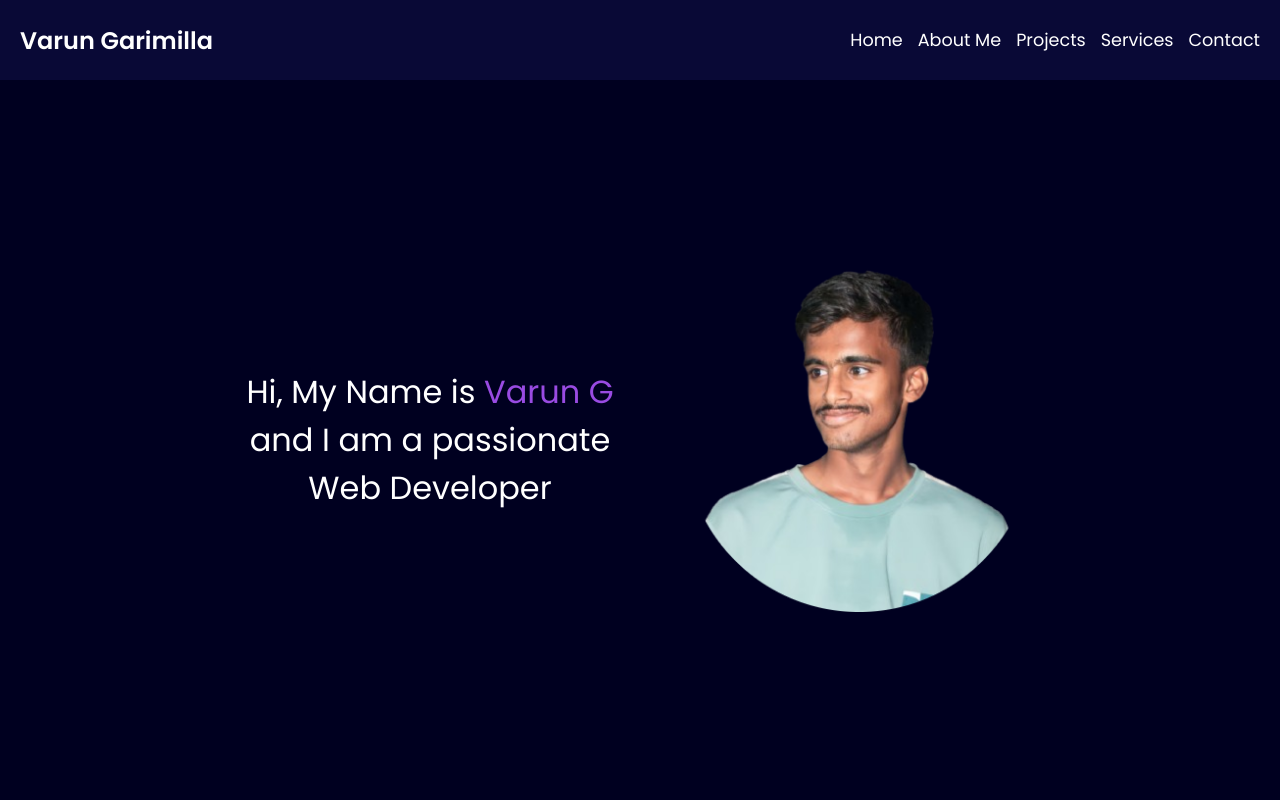
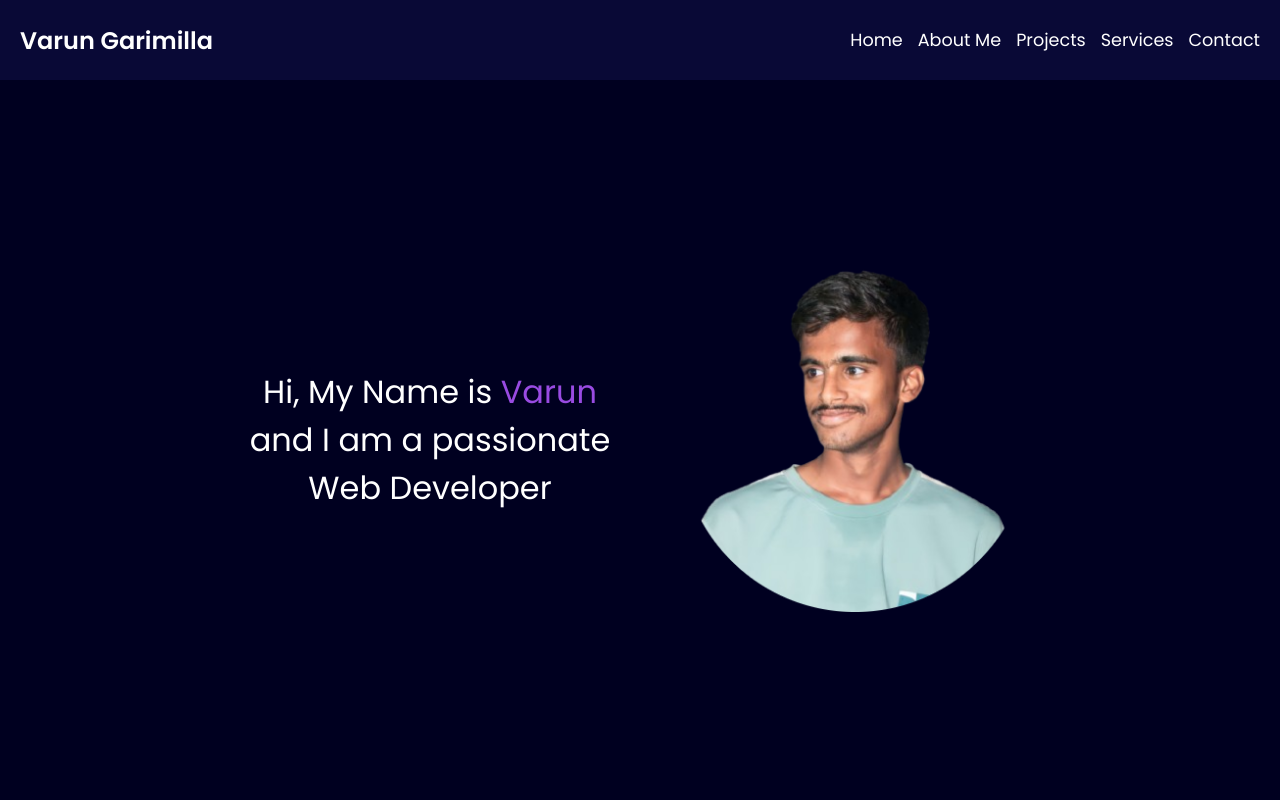
Before and after one commit to TG-bpass/portfolio1, a plain HTML site: page index.html in a window 1280 px wide. Shown: the top 800 px of the page. Drawn offline with Linux system fonts and the light colour scheme.

Commit message:
Update index.html

```diff
--- a/index.html
+++ b/index.html
@@ -36,7 +36,7 @@
 <main>
     <section class="first">
         <div class="left-sec">
-            Hi, My Name is <span class="purple">Varun G</span><br>
+            Hi, My Name is <span class="purple">Varun </span><br>
             <div>and I am a passionate</div>
             <div>Web Developer</div>
         </div>
```
